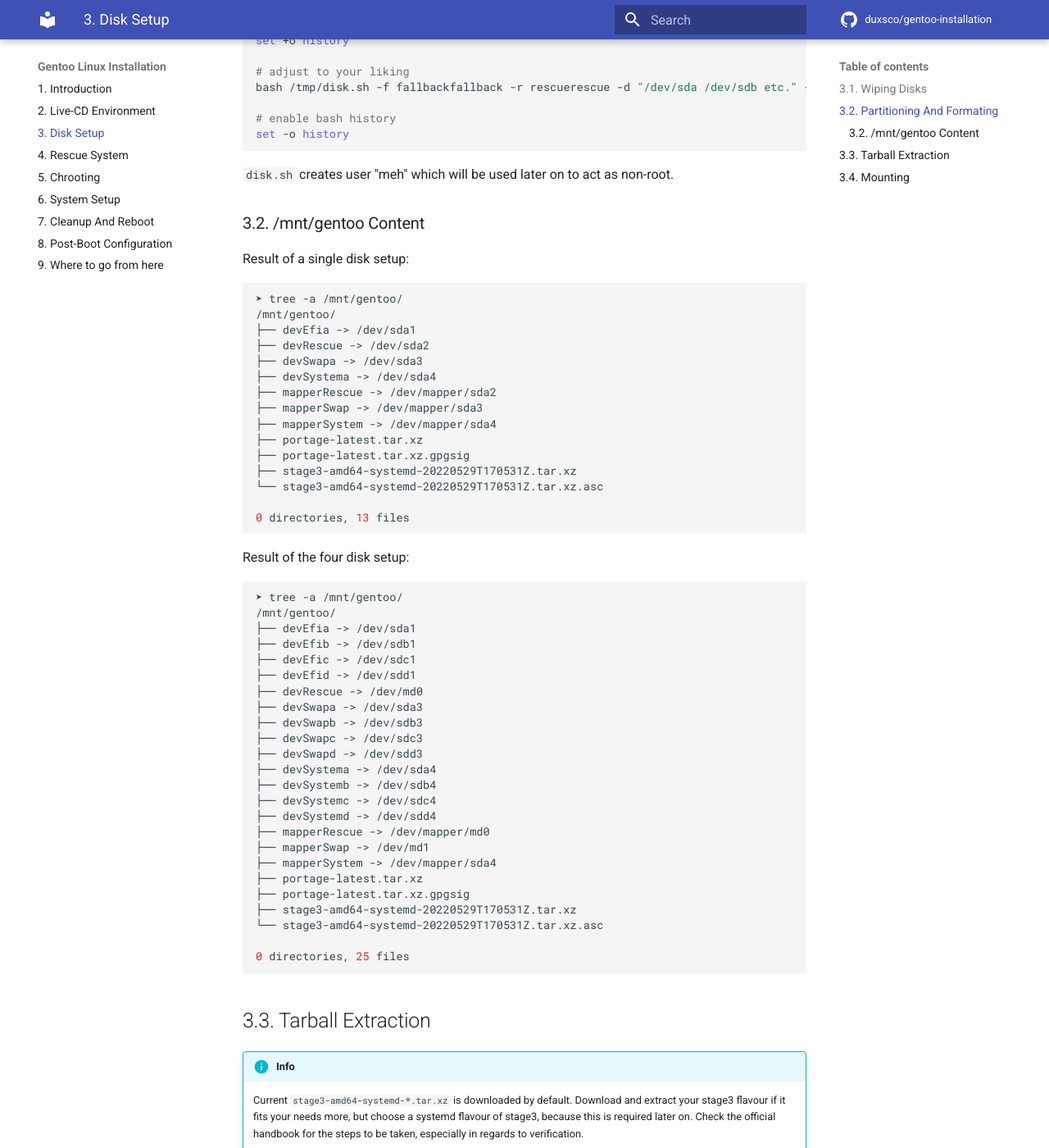
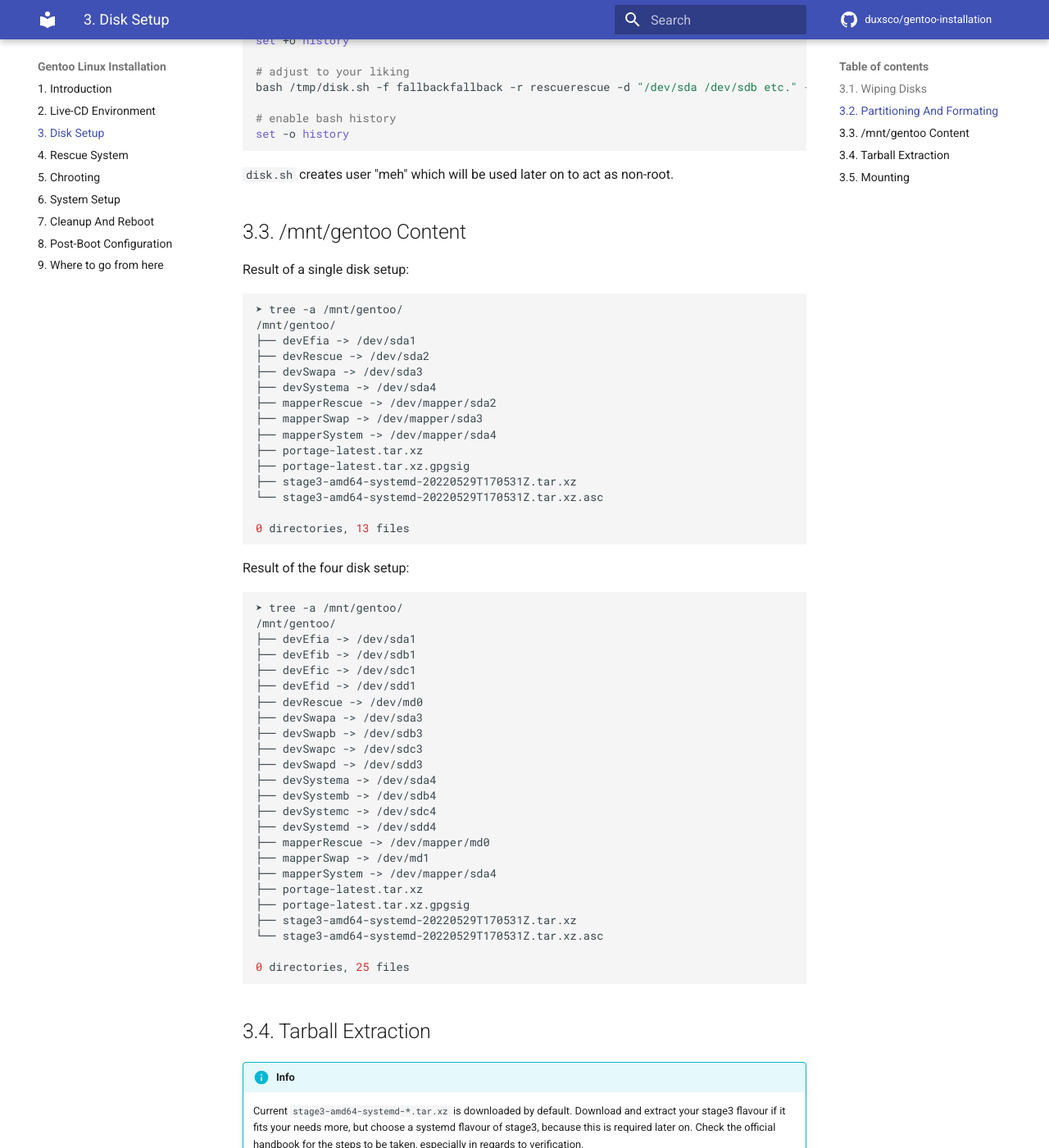
Before and after one commit to duxsco/gentoo-installation, an MkDocs documentation site: the page built from docs/disk_setup.md, in a window 1280 px wide and 1400 px high, scrolled down 702 px. Shown: the whole window at 82% size. Built offline with MkDocs 1.6.1 and Material for MkDocs 9.7.7, drawn with Linux system fonts in a browser that asks for light colours; comment, search, counter and statistics services are not loaded; some of the changed text lies outside the part shown.

Commit message:
Update headers

````diff
--- a/docs/disk_setup.md
+++ b/docs/disk_setup.md
@@ -32,7 +32,7 @@ set -o history
 
 `disk.sh` creates user "meh" which will be used later on to act as non-root.
 
-### 3.2. /mnt/gentoo Content
+## 3.3. /mnt/gentoo Content
 
 Result of a single disk setup:
 
@@ -83,7 +83,7 @@ Result of the four disk setup:
 0 directories, 25 files
 ```
 
-## 3.3. Tarball Extraction
+## 3.4. Tarball Extraction
 
 !!! info
     Current `stage3-amd64-systemd-*.tar.xz` is downloaded by default. Download and extract your stage3 flavour if it fits your needs more, but choose a systemd flavour of stage3, because this is required later on. Check the official handbook for the steps to be taken, especially in regards to verification.
@@ -106,7 +106,7 @@ mount -o noatime,subvol=@ebuilds /mnt/gentoo/mapperSystem /mnt/gentoo/var/db/rep
 tar --transform 's/^portage/gentoo/' -C /mnt/gentoo/var/db/repos/ -xvpJf /mnt/gentoo/portage-latest.tar.xz; echo $?
 ```
 
-## 3.4. Mounting
+## 3.5. Mounting
 
 ```bash
 mount -t tmpfs -o noatime,nodev,nosuid,mode=1777,uid=root,gid=root tmpfs /mnt/gentoo/tmp && \
````
Also changed, not shown: docs/where_to_go_from_here.md (+1 -1 lines).
